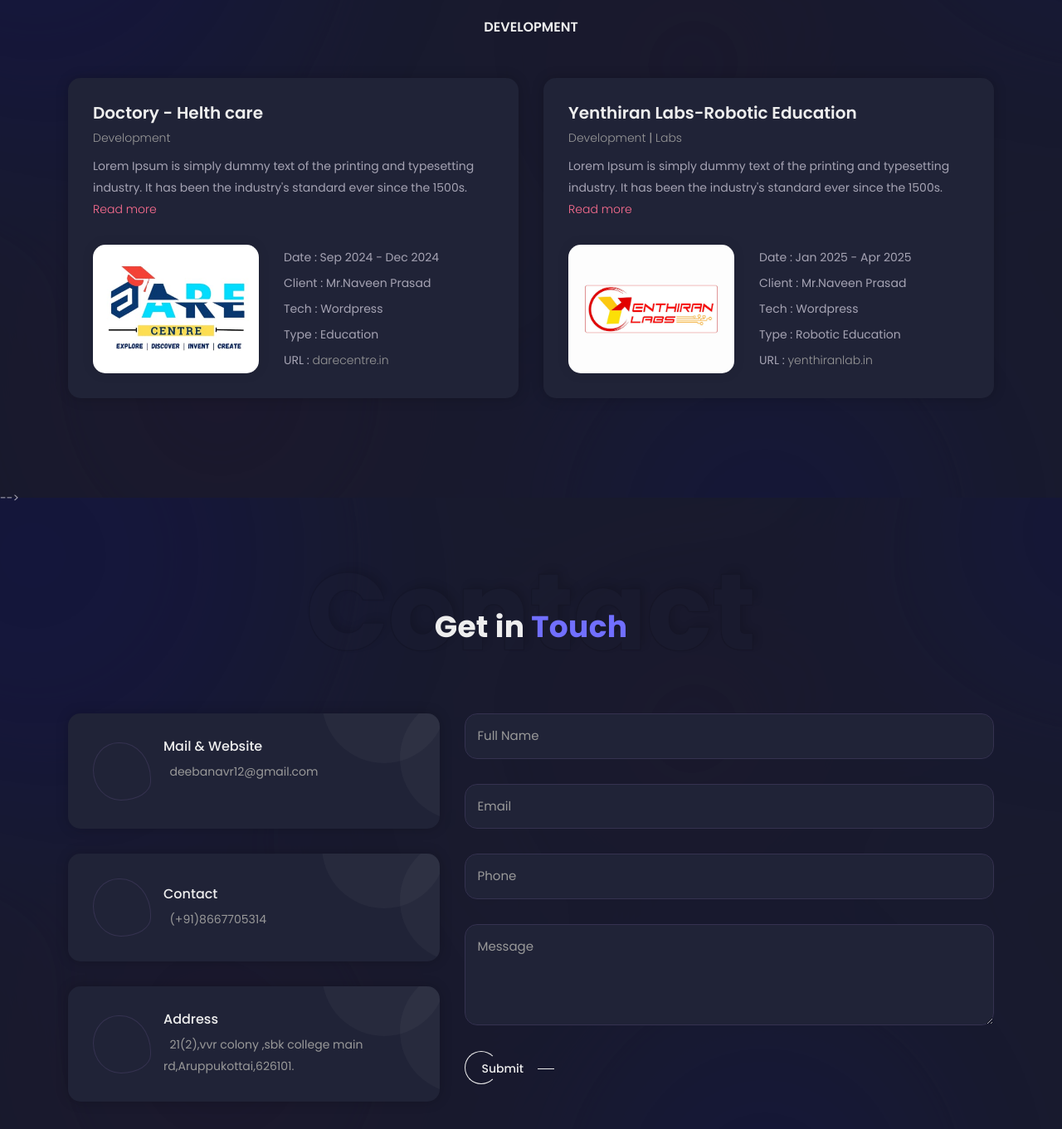
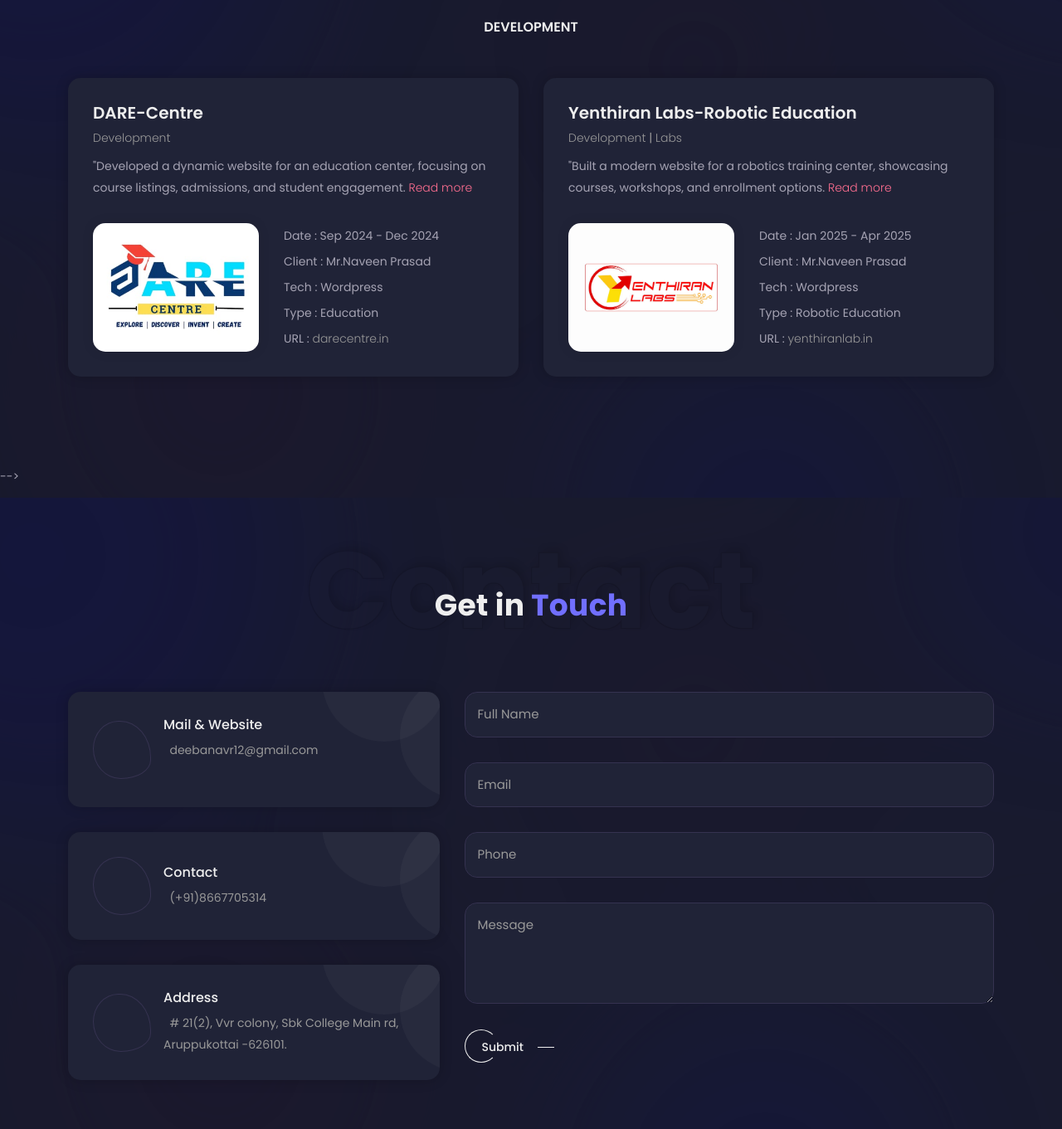
Before and after one commit to deebanraj232k/deepan_portfolio, a plain HTML site: page index.html in a window 1280 px wide. Shown: the part 3400-4761 px from the top of the page at 83% size. Drawn offline with Linux system fonts and the light colour scheme.

Commit message:
minor changes

```diff
--- a/index.html
+++ b/index.html
@@ -637,14 +637,12 @@
 
                       <div class="col-lg-6 mix development">
                         <div class="ms-project-box">
-                          <h3>Doctory - Helth care</h3>
+                          <h3>DARE-Centre</h3>
                           <div class="links">
                             <a href="#">Development</a>
                           </div>
                           <p>
-                            Lorem Ipsum is simply dummy text of the printing and
-                            typesetting industry. It has been the industry's
-                            standard ever since the 1500s.
+                            "Developed a dynamic website for an education center, focusing on course listings, admissions, and student engagement.
                             <a href="#">Read more</a>
                           </p>
                           <div class="ms-info">
@@ -683,9 +681,7 @@
                             <a href="#">Labs</a>
                           </div>
                           <p>
-                            Lorem Ipsum is simply dummy text of the printing and
-                            typesetting industry. It has been the industry's
-                            standard ever since the 1500s.
+                           "Built a modern website for a robotics training center, showcasing courses, workshops, and enrollment options.
                             <a href="#">Read more</a>
                           </p>
                           <div class="ms-info">
@@ -826,8 +822,8 @@
                   <h3 class="title">Address</h3>
                   <p>
                     <i class="fa fa-map-marker" aria-hidden="true"></i> &nbsp;
-                    21(2),vvr colony ,sbk college main
-                      rd,Aruppukottai,626101.
+                    # 21(2), Vvr colony, Sbk College Main
+                      rd, Aruppukottai -626101.
                   </p>
                 </div>
               </div>
```
